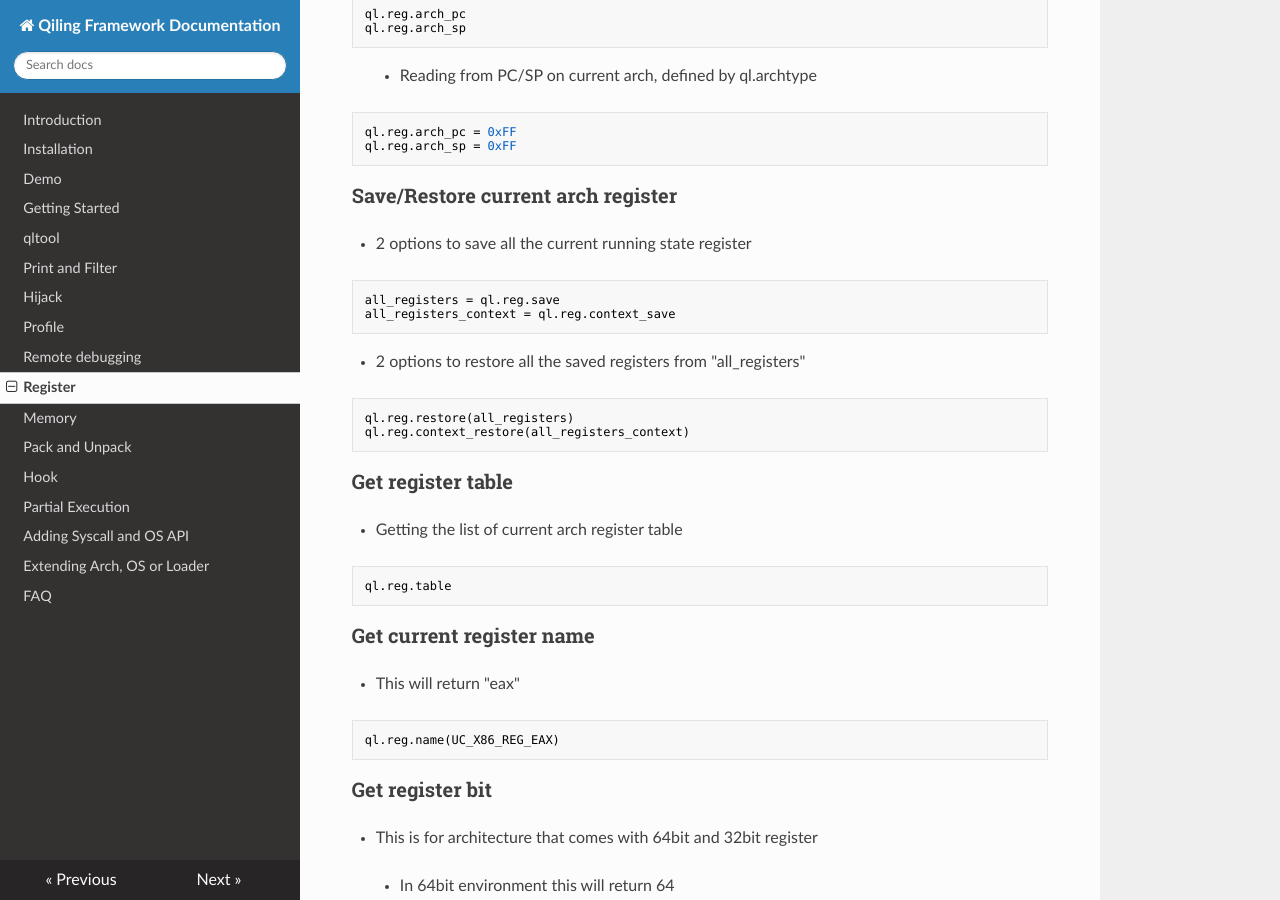
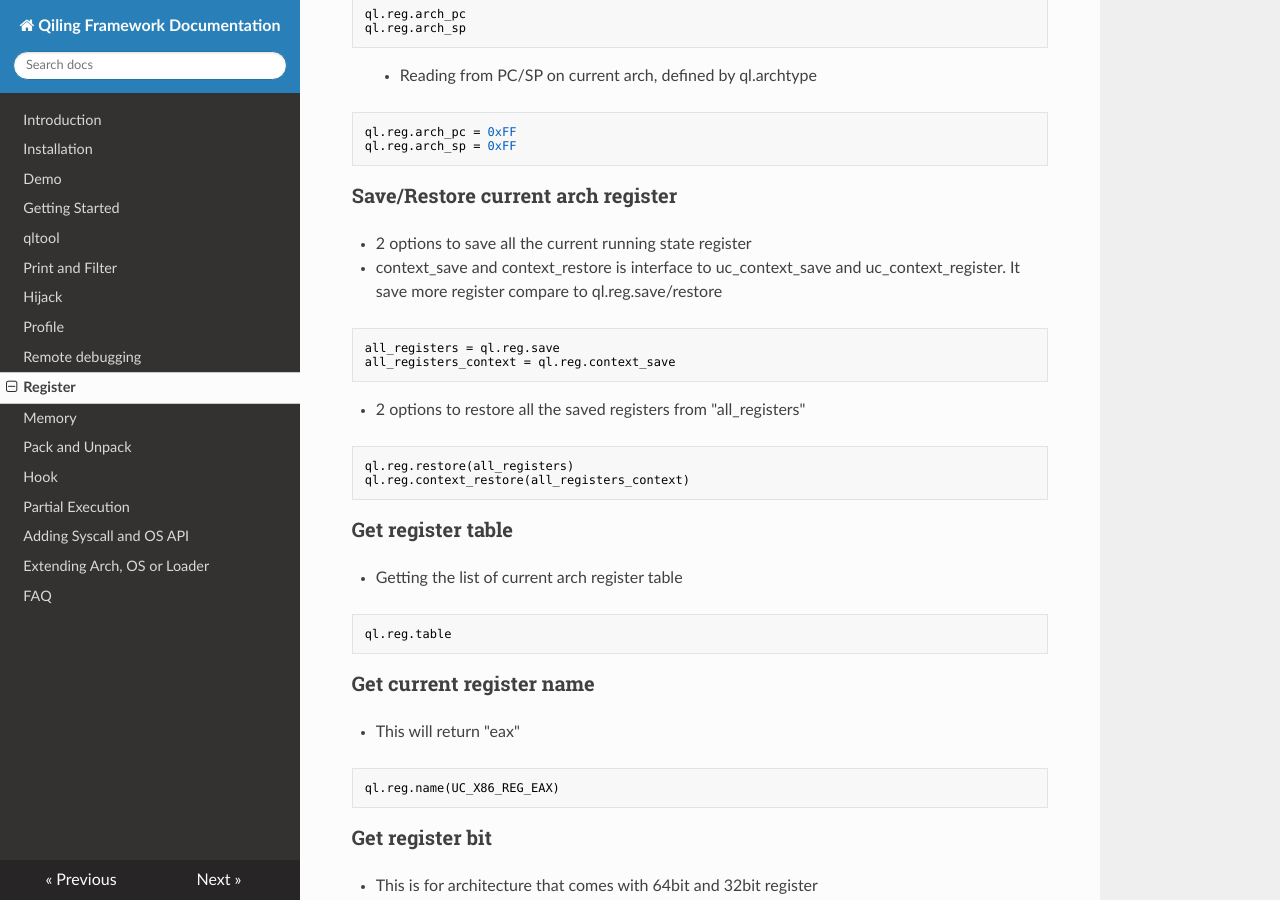
Before and after one commit to qilingframework/rtfd.io, an MkDocs documentation site: the page built from docs/register.md, in a window 1280 px wide and 900 px high, scrolled down 975 px. Built offline with MkDocs 1.6.1, drawn with Linux system fonts in a browser that asks for light colours; nearby versions of some CDN libraries.

Commit message:
register update

````diff
--- a/docs/register.md
+++ b/docs/register.md
@@ -66,6 +66,7 @@ ql.reg.arch_sp = 0xFF
 ### Save/Restore current arch register
 
 - 2 options to save all the current running state register
+- context_save and context_restore is interface to uc_context_save and uc_context_register. It save more register compare to ql.reg.save/restore
 
 ```python
 all_registers = ql.reg.save
````
